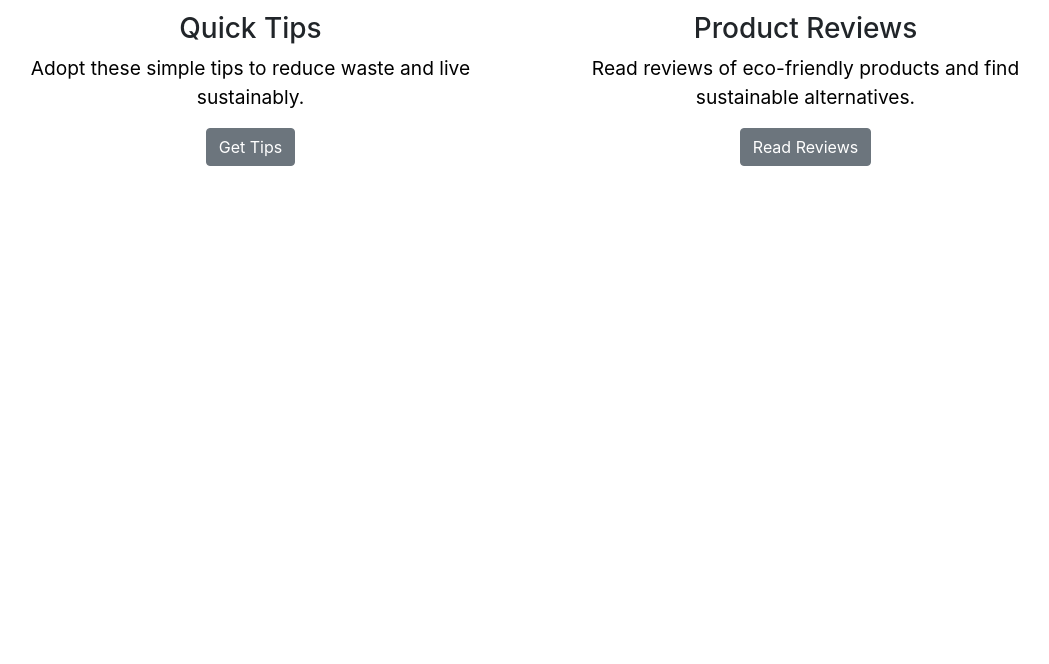
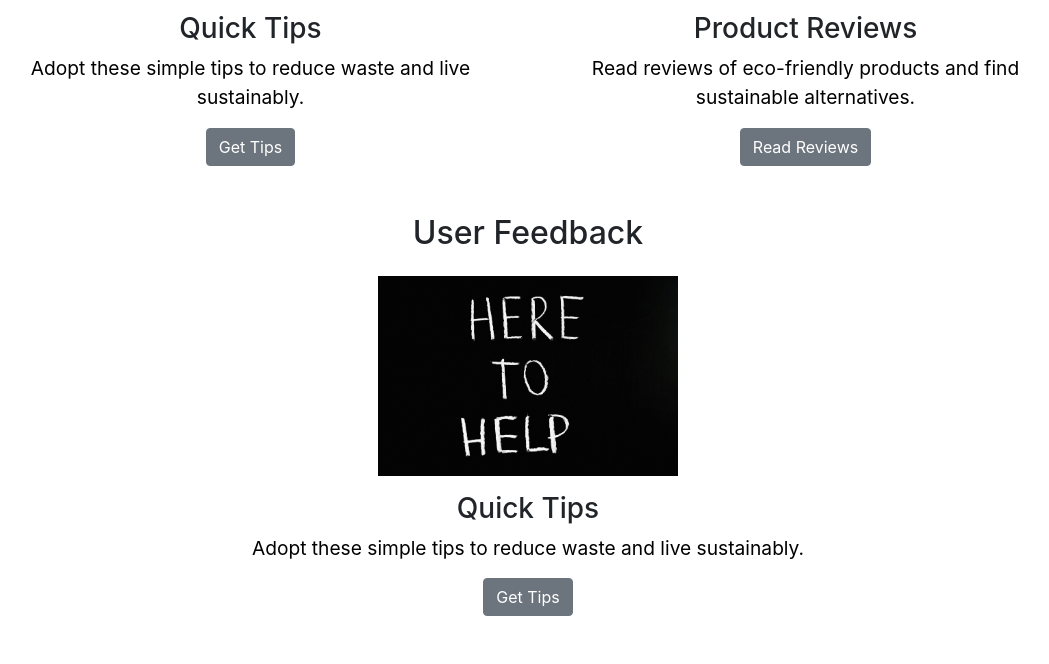
Before and after one commit to Aman-Shaikh/IADS-Project, a Django app: page / in a window 1280 px wide. Shown: the part 3403-4067 px from the top of the page, without its empty margins (112-1161 px from the left). Before the commit the page ends 3569 px from the top, so only its background shows below. Run offline with Django 5.2, Linux system fonts and the light colour scheme; some libraries are stand-ins or nearby versions.

Commit message:
Feedback section added

```diff
--- a/templates/home.html
+++ b/templates/home.html
@@ -136,4 +136,17 @@
             </div>
         </div>
     </div>
+
+     <!-- Sustainability Tips Section -->
+    <div class="container mt-5 mb-5">
+        <h2 class="text-center">User Feedback</h2>
+        <div class="row mt-4">
+            <div class="col-md-12 text-center">
+                <img src="{% static 'images/tips.jpg' %}" class="img-fluid mb-3 fixed-size" alt="Quick Tips">
+                <h3>Quick Tips</h3>
+                <p>Adopt these simple tips to reduce waste and live sustainably.</p>
+                <a href="#" class="btn btn-secondary">Get Tips</a>
+            </div>
+        </div>
+    </div>
 {% endblock %}
```
